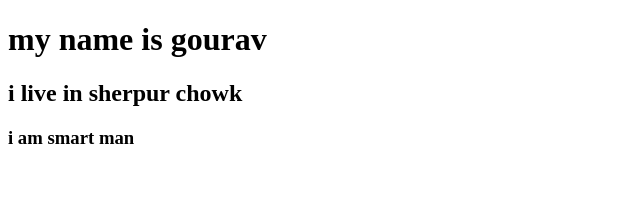
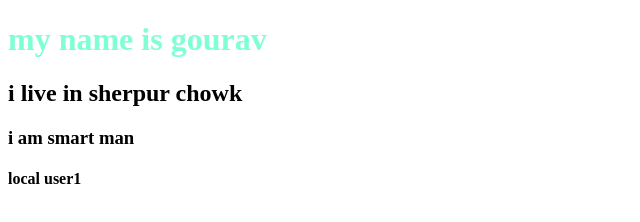
Before and after one commit to gouravsk/my-first-git-file, a plain HTML site: page index.html in a window 1280 px wide. Shown: the whole page, without its empty margins (0-640 px from the left). Drawn offline with Linux system fonts and the light colour scheme.

Commit message:
localuser1 changing

```diff
--- a/index.html
+++ b/index.html
@@ -5,10 +5,12 @@
     <meta http-equiv="X-UA-Compatible" content="IE=edge">
     <meta name="viewport" content="width=device-width, initial-scale=1.0">
     <title>Document</title>
+    <link rel="stylesheet" href="style.css">
 </head>
 <body>
    <h1>my name is gourav </h1>
    <h2>i live in sherpur chowk</h2>
   <h3> i am smart man</h3>
+<h4>local user1</h4>
 </body>
 </html>
```
